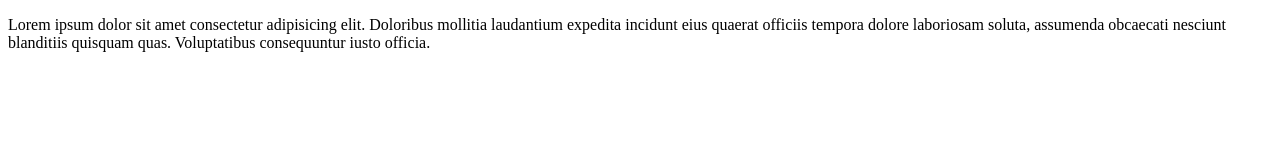
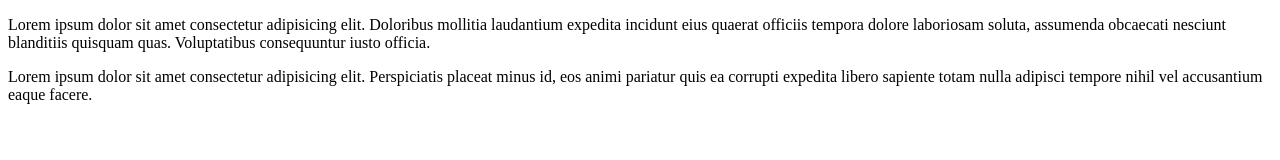
Before and after one commit to rociretama/LukmanSite, a plain HTML site: page index.html in a window 1280 px wide. Drawn offline with Linux system fonts and the light colour scheme.

Commit message:
menambah paragram ke dua

```diff
--- a/index.html
+++ b/index.html
@@ -9,6 +9,6 @@
 
     <body>
         <p>Lorem ipsum dolor sit amet consectetur adipisicing elit. Doloribus mollitia laudantium expedita incidunt eius quaerat officiis tempora dolore laboriosam soluta, assumenda obcaecati nesciunt blanditiis quisquam quas. Voluptatibus consequuntur iusto officia.</p>
-
+        <p>Lorem ipsum dolor sit amet consectetur adipisicing elit. Perspiciatis placeat minus id, eos animi pariatur quis ea corrupti expedita libero sapiente totam nulla adipisci tempore nihil vel accusantium eaque facere.</p>
     </body>
     </html>
```
